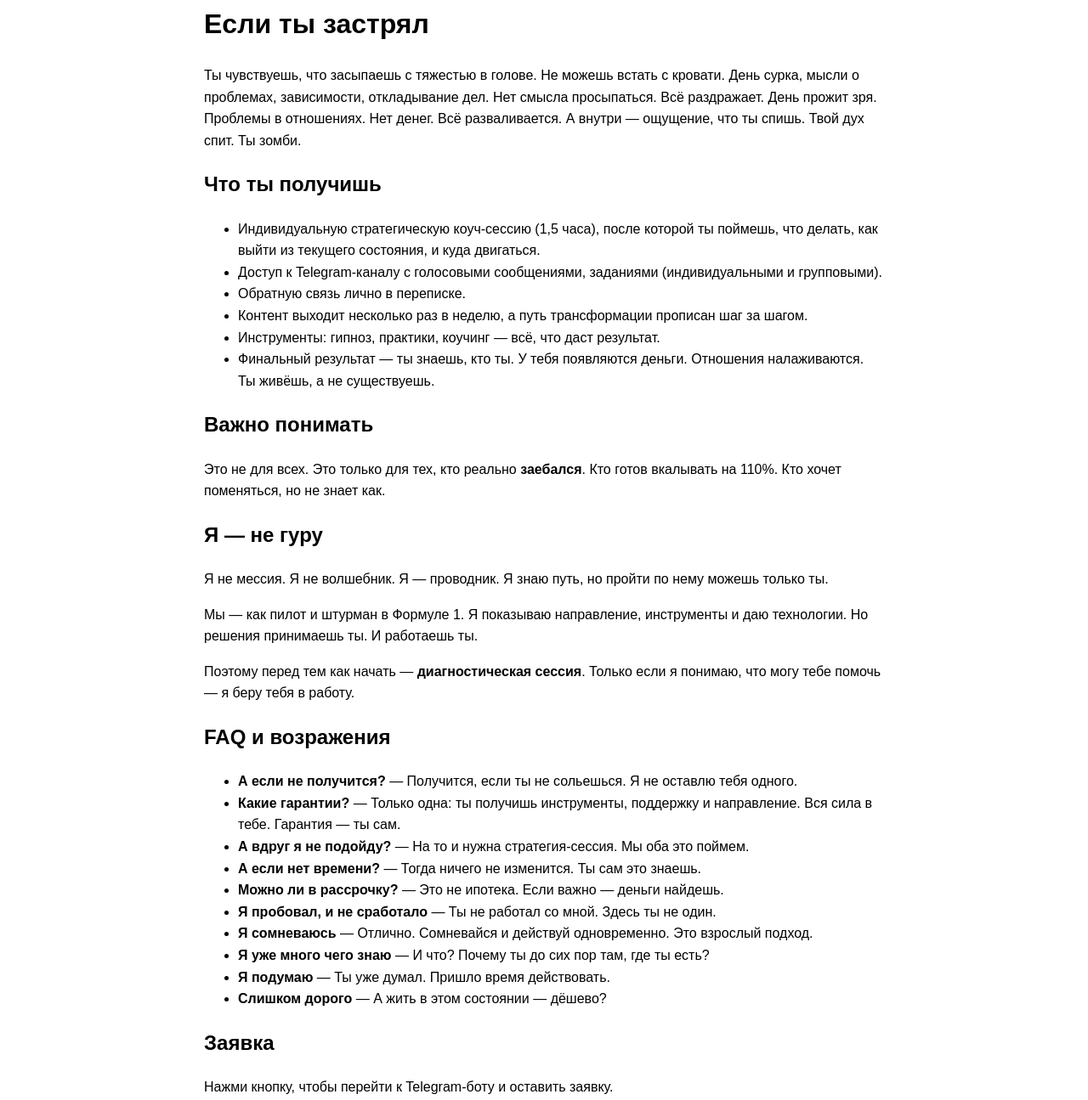
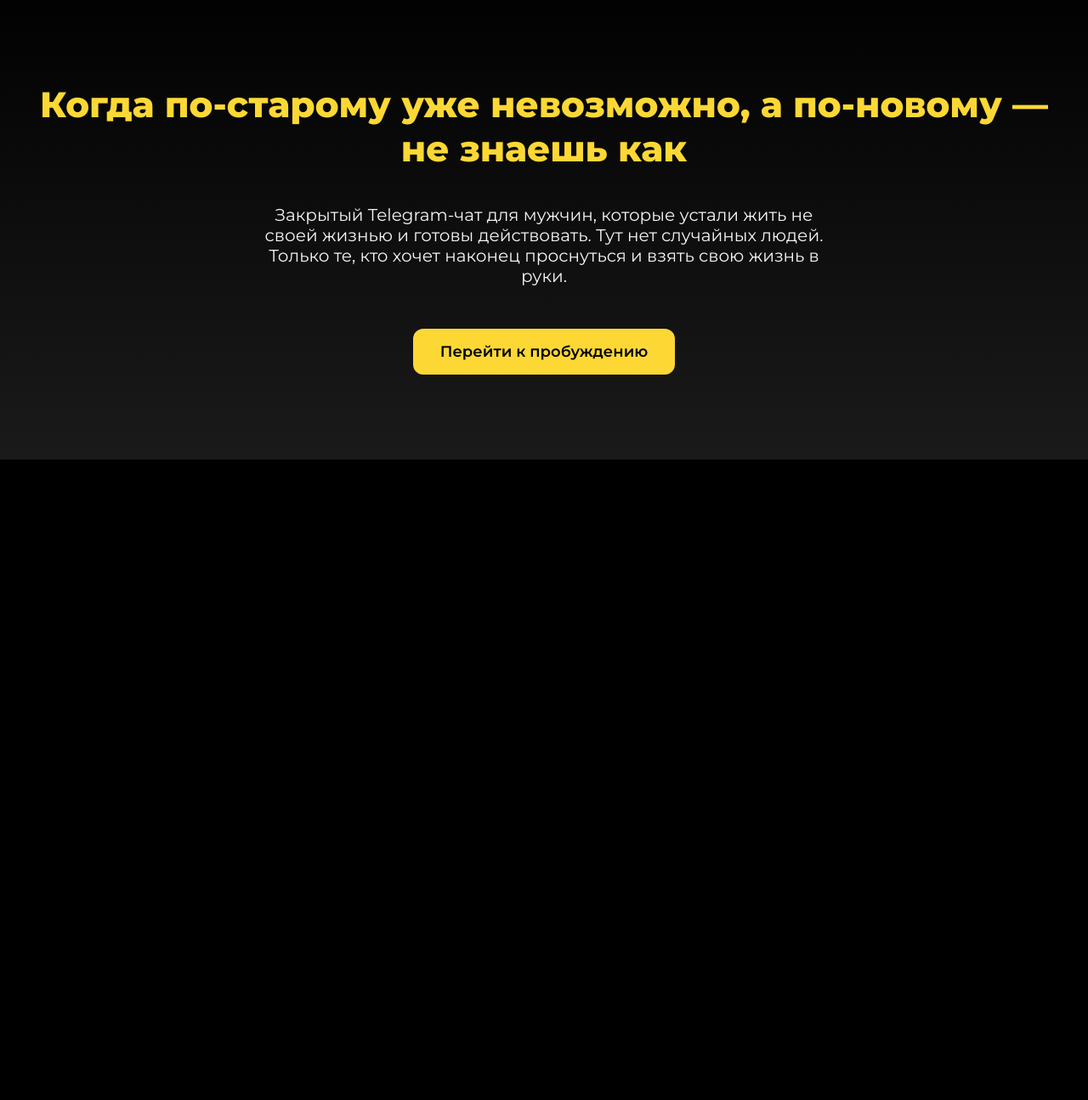
Before and after one commit to gpt4242/super-system1, a plain HTML site: page probuzhdenie.html in a window 1280 px wide. Shown: the part 38-1333 px from the top of the page at 85% size. After the commit the page ends 800 px from the top, so only its background shows below. Drawn offline with Linux system fonts and the light colour scheme.

Commit message:
Update probuzhdenie.html

```diff
--- a/probuzhdenie.html
+++ b/probuzhdenie.html
@@ -1,58 +1,67 @@
-
-<!DOCTYPE html>
-<html lang="ru">
+<!DOCTYPE html><html lang="ru">
 <head>
-    <meta charset="UTF-8">
-    <title>Пробуждение</title>
+  <meta charset="UTF-8">
+  <meta name="viewport" content="width=device-width, initial-scale=1.0">
+  <title>Мужской Telegram-чат</title>
+  <link href="https://fonts.googleapis.com/css2?family=Montserrat:wght@400;600;800&display=swap" rel="stylesheet">
+  <style>
+    body {
+      margin: 0;
+      font-family: 'Montserrat', sans-serif;
+      background-color: #000;
+      color: #fdd835;
+    }
+    .section {
+      padding: 60px 20px;
+      max-width: 1200px;
+      margin: 0 auto;
+    }
+    .hero {
+      display: flex;
+      flex-direction: column;
+      justify-content: center;
+      align-items: center;
+      text-align: center;
+      padding: 100px 20px;
+      background: linear-gradient(180deg, #000000, #1a1a1a);
+    }
+    .hero h1 {
+      font-size: 42px;
+      font-weight: 800;
+      margin-bottom: 20px;
+      color: #fdd835;
+    }
+    .hero p {
+      font-size: 20px;
+      font-weight: 400;
+      color: #f5f5f5;
+      max-width: 700px;
+    }
+    .button {
+      margin-top: 30px;
+      background-color: #fdd835;
+      color: #000;
+      padding: 16px 32px;
+      border: none;
+      border-radius: 12px;
+      font-weight: 600;
+      font-size: 18px;
+      cursor: pointer;
+      text-decoration: none;
+      transition: background-color 0.3s ease;
+    }
+    .button:hover {
+      background-color: #ffe953;
+    }
+  </style>
 </head>
-<body style="font-family: Arial, sans-serif; line-height: 1.6; max-width: 800px; margin: 0 auto; padding: 20px;">
-    <h1>Если ты застрял</h1>
-    <p>Ты чувствуешь, что засыпаешь с тяжестью в голове. Не можешь встать с кровати. День сурка, мысли о проблемах, зависимости, откладывание дел. Нет смысла просыпаться. Всё раздражает. День прожит зря. Проблемы в отношениях. Нет денег. Всё разваливается. А внутри — ощущение, что ты спишь. Твой дух спит. Ты зомби.</p>
-
-    <h2>Что ты получишь</h2>
-    <ul>
-        <li>Индивидуальную стратегическую коуч-сессию (1,5 часа), после которой ты поймешь, что делать, как выйти из текущего состояния, и куда двигаться.</li>
-        <li>Доступ к Telegram-каналу с голосовыми сообщениями, заданиями (индивидуальными и групповыми).</li>
-        <li>Обратную связь лично в переписке.</li>
-        <li>Контент выходит несколько раз в неделю, а путь трансформации прописан шаг за шагом.</li>
-        <li>Инструменты: гипноз, практики, коучинг — всё, что даст результат.</li>
-        <li>Финальный результат — ты знаешь, кто ты. У тебя появляются деньги. Отношения налаживаются. Ты живёшь, а не существуешь.</li>
-    </ul>
-
-    <h2>Важно понимать</h2>
-    <p>Это не для всех. Это только для тех, кто реально <strong>заебался</strong>. Кто готов вкалывать на 110%. Кто хочет поменяться, но не знает как.</p>
-
-    <h2>Я — не гуру</h2>
-    <p>Я не мессия. Я не волшебник. Я — проводник. Я знаю путь, но пройти по нему можешь только ты.</p>
-    <p>Мы — как пилот и штурман в Формуле 1. Я показываю направление, инструменты и даю технологии. Но решения принимаешь ты. И работаешь ты.</p>
-    <p>Поэтому перед тем как начать — <strong>диагностическая сессия</strong>. Только если я понимаю, что могу тебе помочь — я беру тебя в работу.</p>
-
-    <h2>FAQ и возражения</h2>
-    <ul>
-        <li><strong>А если не получится?</strong> — Получится, если ты не сольешься. Я не оставлю тебя одного.</li>
-        <li><strong>Какие гарантии?</strong> — Только одна: ты получишь инструменты, поддержку и направление. Вся сила в тебе. Гарантия — ты сам.</li>
-        <li><strong>А вдруг я не подойду?</strong> — На то и нужна стратегия-сессия. Мы оба это поймем.</li>
-        <li><strong>А если нет времени?</strong> — Тогда ничего не изменится. Ты сам это знаешь.</li>
-        <li><strong>Можно ли в рассрочку?</strong> — Это не ипотека. Если важно — деньги найдешь.</li>
-        <li><strong>Я пробовал, и не сработало</strong> — Ты не работал со мной. Здесь ты не один.</li>
-        <li><strong>Я сомневаюсь</strong> — Отлично. Сомневайся и действуй одновременно. Это взрослый подход.</li>
-        <li><strong>Я уже много чего знаю</strong> — И что? Почему ты до сих пор там, где ты есть?</li>
-        <li><strong>Я подумаю</strong> — Ты уже думал. Пришло время действовать.</li>
-        <li><strong>Слишком дорого</strong> — А жить в этом состоянии — дёшево?</li>
-    </ul>
-
-    <h2>Заявка</h2>
-    <p>Нажми кнопку, чтобы перейти к Telegram-боту и оставить заявку.</p>
-    <ul>
-        <li>Имя</li>
-        <li>Возраст</li>
-        <li>Твоя основная проблема</li>
-        <li>Почему важно решить её именно сейчас</li>
-        <li>Сфера деятельности и доход</li>
-        <li>Почему я должен выбрать именно тебя</li>
-    </ul>
-    <p>Ответ приходит в течение 24 часов. Группа ограничена — максимум 25 человек.</p>
-
-    <p><a href="https://t.me/yourbotlink" style="display: inline-block; background-color: #222; color: #fff; padding: 10px 20px; text-decoration: none; border-radius: 5px;">Я ХОЧУ ПРОСНУТЬСЯ</a></p>
+<body>
+  <section class="hero">
+    <h1>Когда по-старому уже невозможно, а по-новому — не знаешь как</h1>
+    <p>
+      Закрытый Telegram-чат для мужчин, которые устали жить не своей жизнью и готовы действовать. Тут нет случайных людей. Только те, кто хочет наконец проснуться и взять свою жизнь в руки.
+    </p>
+    <a class="button" href="#form">Перейти к пробуждению</a>
+  </section>
 </body>
 </html>
```
